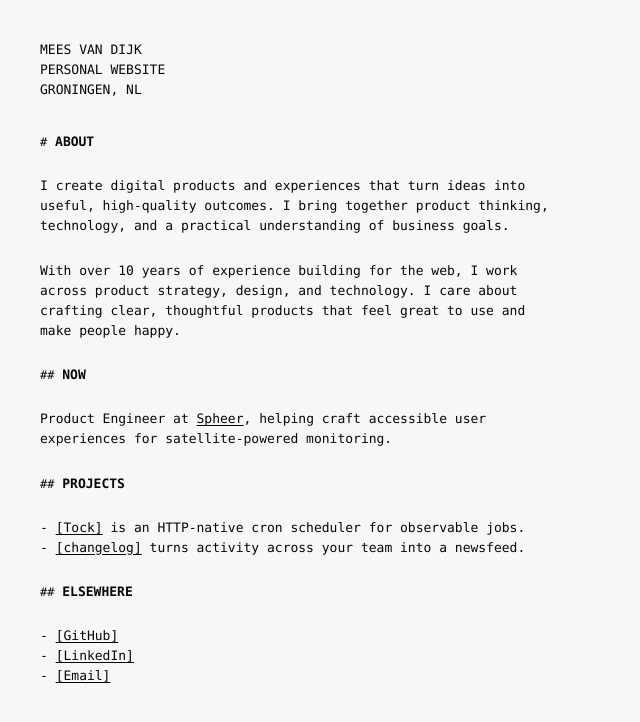
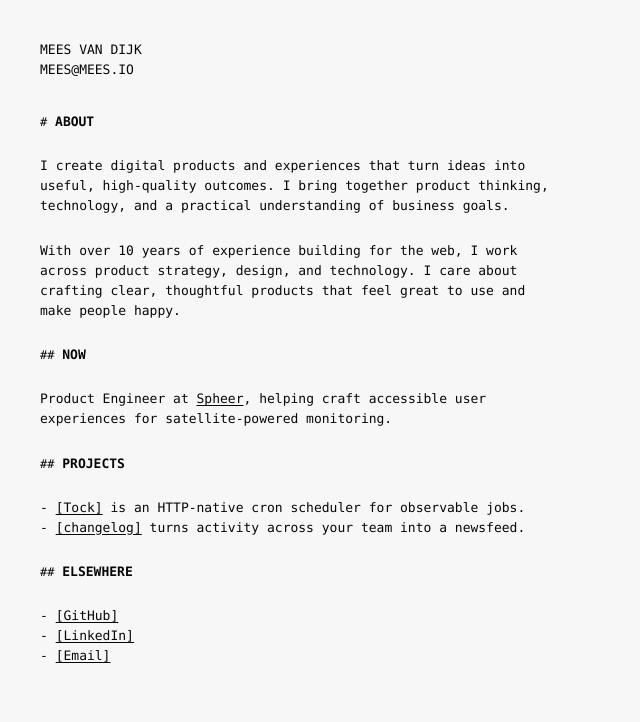
Before and after one commit to mees-/profile, a Next.js app: page / in a window 1280 px wide. Shown: the top 722 px of the page, without its empty margins (0-640 px from the left). Built offline with nearby package versions, Linux system fonts and the light colour scheme.

Commit message:
Change headers

```diff
--- a/src/app/Header.tsx
+++ b/src/app/Header.tsx
@@ -10,7 +10,7 @@ export default function Header({ children, id, level }: HeaderProps) {
   const Heading = level === 1 ? "h1" : "h2"
 
   return (
-    <Heading id={id} className="mb-6 font-bold">
+    <Heading id={id} className="mb-6 font-bold uppercase">
       <span className="text-xs font-extralight">{"#".repeat(level)}</span> {children}
     </Heading>
   )
--- a/src/app/page.tsx
+++ b/src/app/page.tsx
@@ -59,15 +59,14 @@ export default function Index() {
     <>
       <StructuredData />
       <main className="w-full max-w-lg">
-        <header className="mb-8 leading-5" aria-label="Site letterhead">
-          <p>MEES VAN DIJK</p>
-          <p>PERSONAL WEBSITE</p>
-          <p>GRONINGEN, NL</p>
+        <header className="mb-8 leading-5 uppercase" aria-label="Site letterhead">
+          <p>Mees van Dijk</p>
+          <p>mees@mees.io</p>
         </header>
 
         <section aria-labelledby="about">
           <Header id="about" level={1}>
-            ABOUT
+            About
           </Header>
           <p>
             I create digital products and experiences that turn ideas into useful, high-quality
@@ -83,7 +82,7 @@ export default function Index() {
 
         <section className="mt-6" aria-labelledby="now">
           <Header id="now" level={2}>
-            NOW
+            Now
           </Header>
           <p>
             Product Engineer at{" "}
@@ -100,7 +99,7 @@ export default function Index() {
 
         <section className="mt-6" aria-labelledby="projects">
           <Header id="projects" level={2}>
-            PROJECTS
+            Projects
           </Header>
           <ul className="list-none p-0">
             <li>
@@ -126,7 +125,7 @@ export default function Index() {
 
         <section className="mt-6" aria-labelledby="elsewhere">
           <Header id="elsewhere" level={2}>
-            ELSEWHERE
+            Elsewhere
           </Header>
           <ul className="list-none p-0">
             <li>
```
